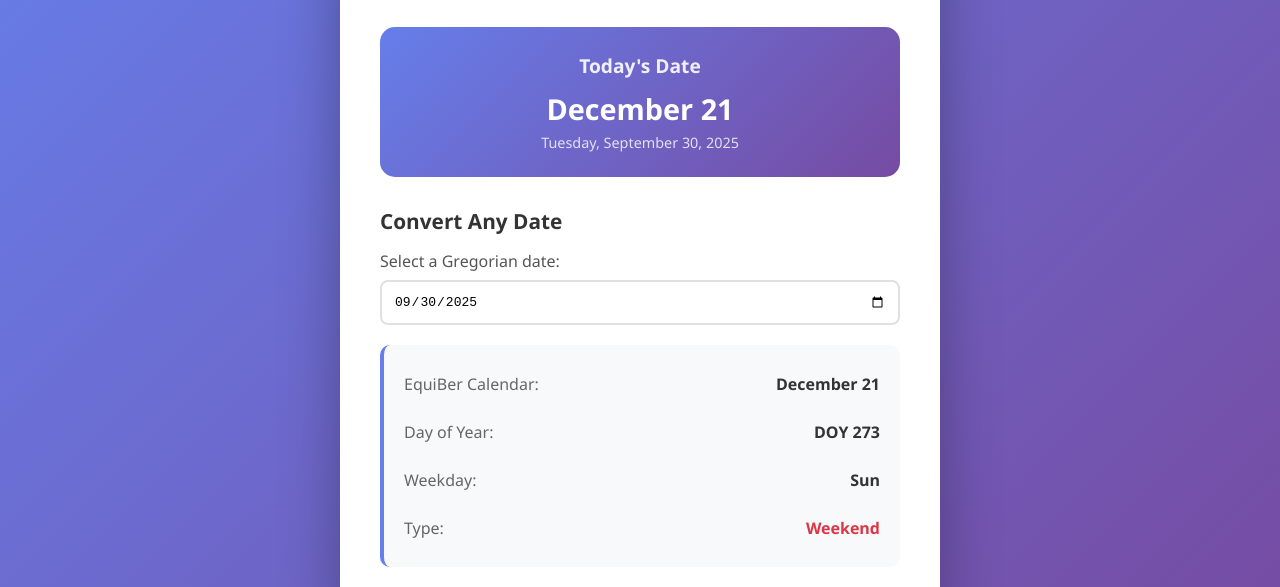
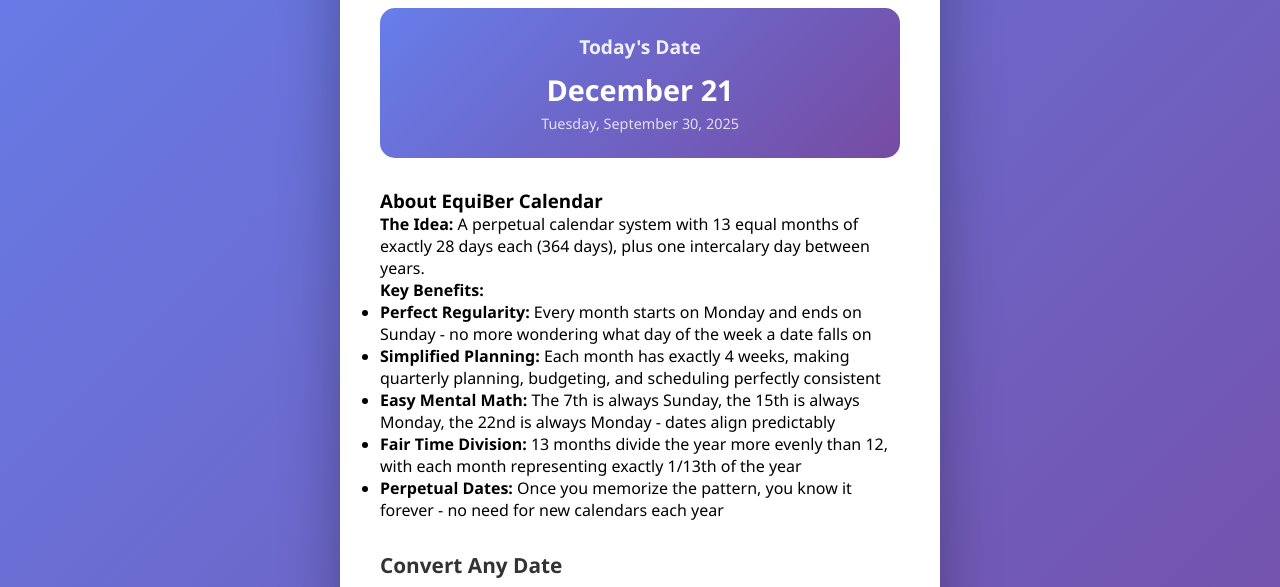
Before and after one commit to artbrnv/EquiBer, a plain HTML site: page index.html in a window 1280 px wide. Shown: the part 154-741 px from the top of the page. Drawn offline with Linux system fonts and the light colour scheme.

Commit message:
Idea description

```diff
--- a/index.html
+++ b/index.html
@@ -156,6 +156,22 @@
             <h2>Today's Date</h2>
             <div class="date-display" id="currentNewDate"></div>
             <div class="gregorian" id="currentGregorianDate"></div>
+        </div>
+
+        <div class="info-section">
+            <h3>About EquiBer Calendar</h3>
+            <div class="info-box">
+                <p><strong>The Idea:</strong> A perpetual calendar system with 13 equal months of exactly 28 days each (364 days), plus one intercalary day between years.</p>
+
+                <p><strong>Key Benefits:</strong></p>
+                <ul>
+                    <li><strong>Perfect Regularity:</strong> Every month starts on Monday and ends on Sunday - no more wondering what day of the week a date falls on</li>
+                    <li><strong>Simplified Planning:</strong> Each month has exactly 4 weeks, making quarterly planning, budgeting, and scheduling perfectly consistent</li>
+                    <li><strong>Easy Mental Math:</strong> The 7th is always Sunday, the 15th is always Monday, the 22nd is always Monday - dates align predictably</li>
+                    <li><strong>Fair Time Division:</strong> 13 months divide the year more evenly than 12, with each month representing exactly 1/13th of the year</li>
+                    <li><strong>Perpetual Dates:</strong> Once you memorize the pattern, you know it forever - no need for new calendars each year</li>
+                </ul>
+            </div>
         </div>
 
         <div class="converter-section">
```
